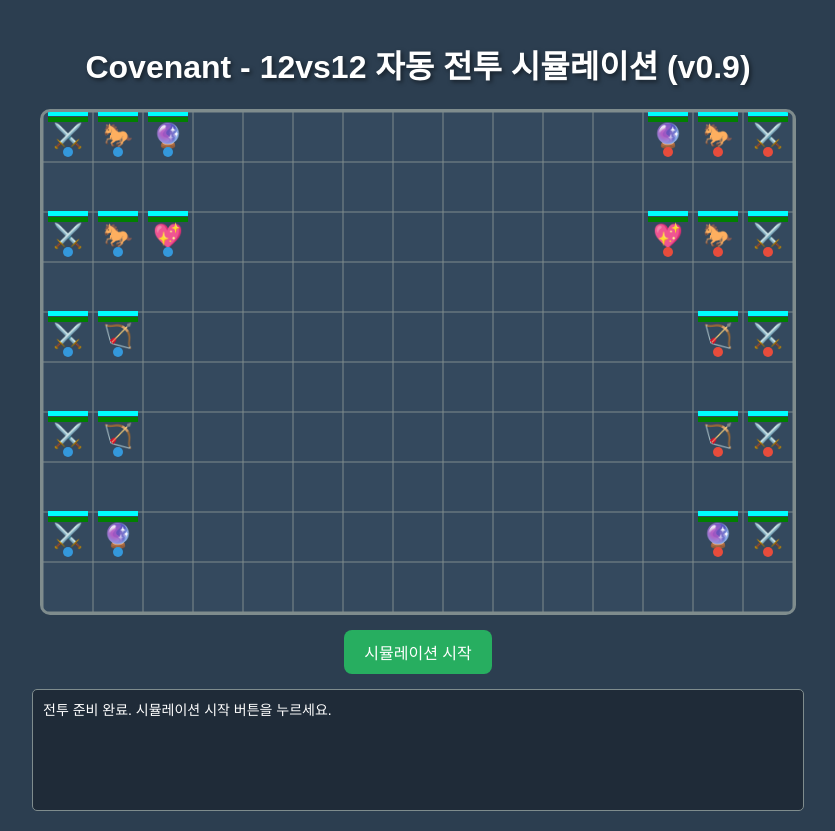
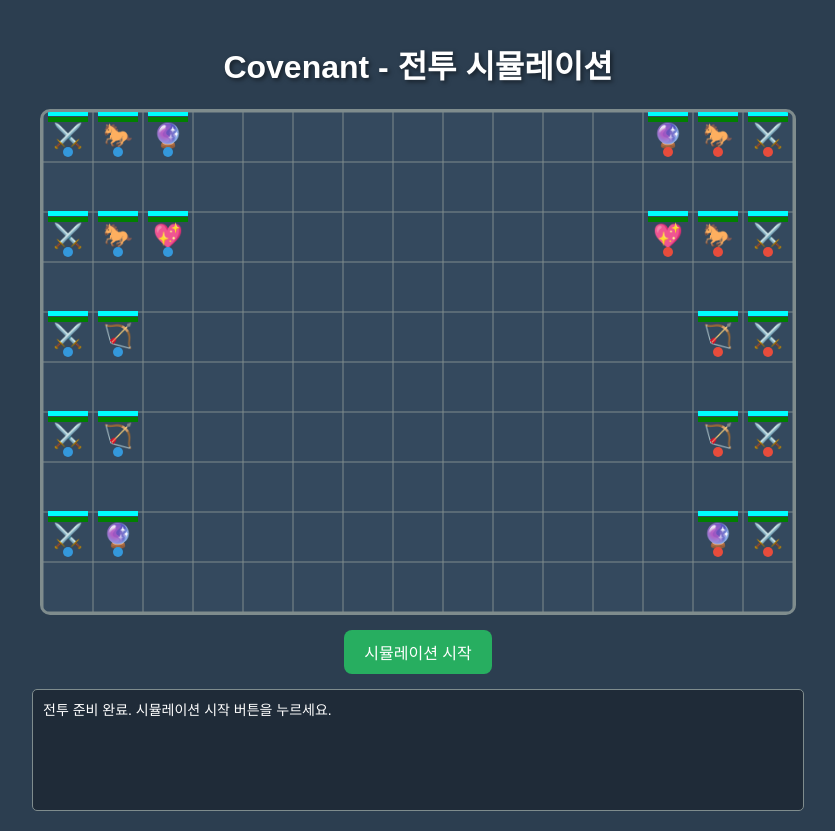
Before and after one commit to cagecorn/covenant, a plain HTML site: page index.html in a window 1280 px wide. Shown: the whole page, without its empty margins (222-1057 px from the left). Drawn offline with Linux system fonts and the light colour scheme.

```diff
--- a/index.html
+++ b/index.html
@@ -2,11 +2,11 @@
 <html lang="ko">
 <head>
     <meta charset="UTF-8">
-    <title>Covenant - 12v12 Auto Battle Simulation (v0.9)</title>
+    <title>Covenant - 전투 시뮬레이션</title>
     <link rel="stylesheet" href="css/style.css">
 </head>
 <body>
-    <h1>Covenant - 12vs12 자동 전투 시뮬레이션 (v0.9)</h1>
+    <h1>Covenant - 전투 시뮬레이션</h1>
     <canvas id="gameCanvas" width="750" height="500"></canvas>
     <div id="controls"><button id="startBtn">시뮬레이션 시작</button></div>
     <div id="log"></div>
```
